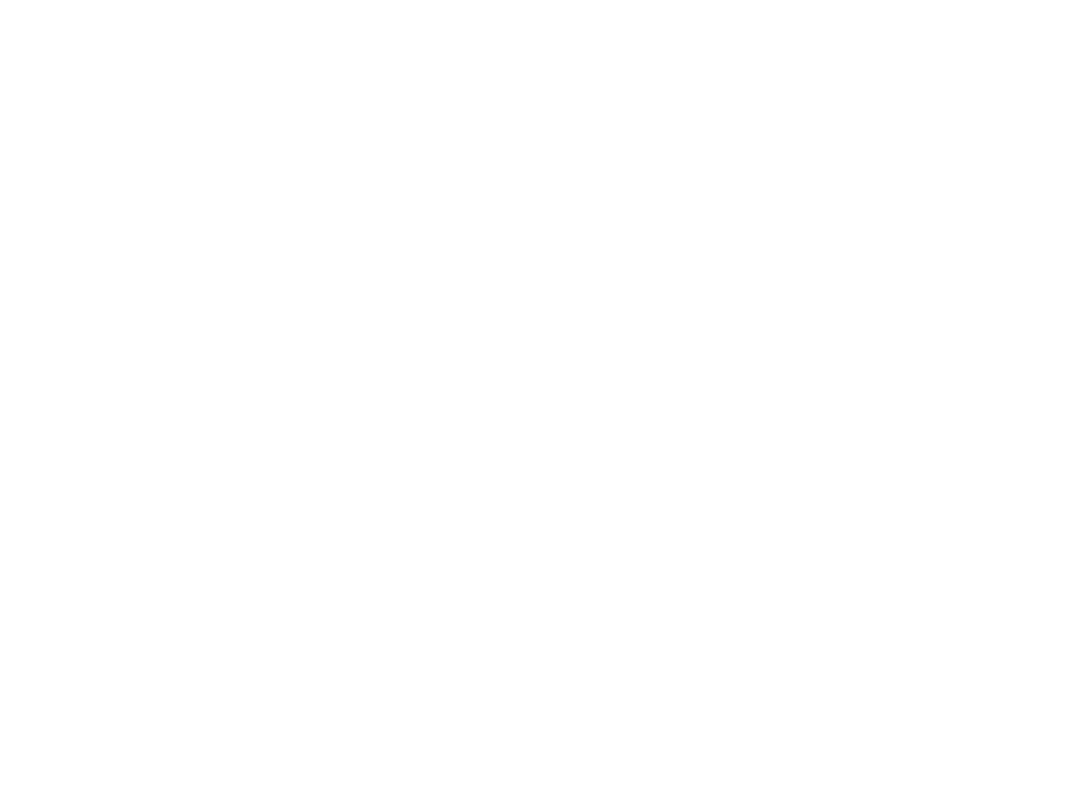
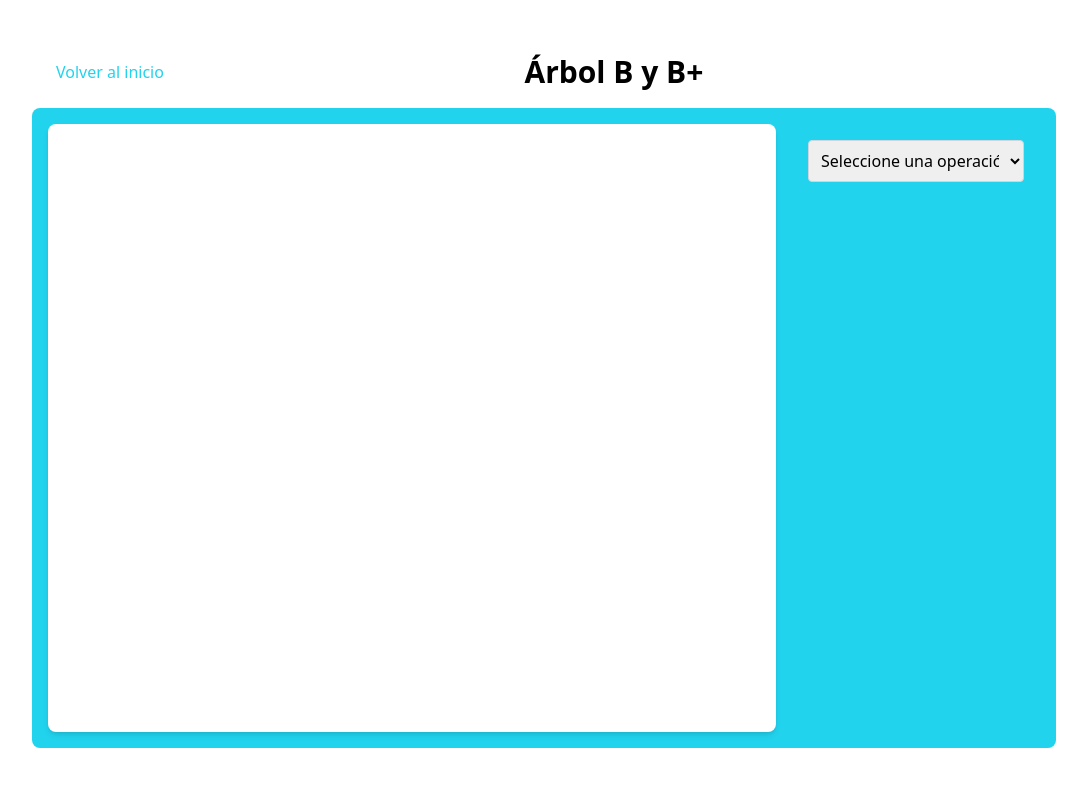
Before and after one commit to luc4shk/UFPS_TREE, a React (Vite) app: page /#/practicar-B in a window 1280 px wide. Before the commit this address had no page. Shown: the top 786 px of the page, without its empty margins (96-1183 px from the left). Built offline with nearby package versions, Linux system fonts and the light colour scheme.

Commit message:
Añadiendo páginas para inicio de práctica

```diff
--- a/package.json
+++ b/package.json
@@ -16,7 +16,8 @@
     "react-dom": "^18.3.1",
     "react-icons": "^5.3.0",
     "react-konva": "^18.2.10",
-    "react-router-dom": "^6.26.2"
+    "react-router-dom": "^6.26.2",
+    "UFPS_TREE": "file:"
   },
   "devDependencies": {
     "@eslint/js": "^9.9.0",
--- a/src/components/CardList.jsx
+++ b/src/components/CardList.jsx
@@ -19,7 +19,7 @@ const CardList = () => {
           bgCard={item.bgCard}
           bgButton={item.bgButton}
           toConceptos={'#'}
-          toPracticar={'#'}
+          toPracticar={item.toPracticar}
         />
       ))}
     </main>
--- /dev/null
+++ b/src/components/LayoutTree.jsx
@@ -0,0 +1,47 @@
+import { Link } from "react-router-dom";
+
+export const LayoutTree = ({ title, containerColor, linkColor }) => {
+
+    return (
+
+        <div className="flex flex-col items-center justify-center min-h-screen bg-gray-150 p-4">
+
+            <div className="flex items-center mb-4 w-full max-w-5xl px-4">
+
+                <button className={"mr-4 p-2 bg-white-500"} style={{ color: linkColor }}>
+                    <Link to="/">Volver al inicio</Link>
+                </button>
+
+                {/* Titulo */}
+                <div className="flex-grow text-center">
+                    <h1 className="text-3xl font-bold">{title}</h1>
+                </div>
+
+            </div>
+
+            {/* Contenedor */}
+            <div className= {`p-4 rounded-lg flex flex-col md:flex-row gap-4 w-full max-w-5xl h-auto md:h-[80vh]`} style={{ backgroundColor: containerColor }}>
+
+                {/* Área para el árbol */}
+                <div className="flex-grow bg-white rounded-lg shadow-md h-64 md:h-full"></div>
+
+                {/* Controles */}
+                <div className="flex-shrink-0 w-full md:w-1/4 bg-transparent p-4 flex flex-col">
+                    <select className="p-2 border border-gray-300 rounded mb-4">
+                        <option hidden>Seleccione una operación</option>
+                        <option>Crear</option>
+                        <option>Insertar</option>
+                        <option>Eliminar</option>
+                        <option>Buscar</option>
+                        <option>Recorridos</option>
+                        <option>Limpiar</option>
+                    </select>
+                </div>
+
+            </div>
+
+        </div>
+
+    );
+
+};
--- a/src/data.js
+++ b/src/data.js
@@ -16,7 +16,7 @@ const data = [
     complexity: 4,
     bgButton: '#90def6',
     toConceptos: '',
-    toPracticar: '',
+    toPracticar: '/practicar-B',
   },
   {
     title: 'Árbol AVL',
@@ -25,7 +25,7 @@ const data = [
     bgCard: '#ff5501',
     bgButton: '#ff9460',
     toConceptos: '',
-    toPracticar: '',
+    toPracticar: '/practicar-AVL',
   },
   {
     title: 'Árbol Rojo-Negro',
@@ -34,7 +34,7 @@ const data = [
     bgCard: '#0efe46',
     bgButton: '#6bfe8c',
     toConceptos: '',
-    toPracticar: '',
+    toPracticar: '/practicar-Rojo-Negro',
   },
 ]
 
--- /dev/null
+++ b/src/pages/practice/PracticaArbolAVL.jsx
@@ -0,0 +1,10 @@
+import { LayoutTree } from "../../components/LayoutTree"
+
+
+export const PracticaArbolAVL = () => {
+
+    return (
+        <LayoutTree title={'Árbol AVL'} containerColor={'#f55d0b'} linkColor={'#f55d0b'}></LayoutTree>
+    )
+
+}
--- /dev/null
+++ b/src/pages/practice/PracticaArbolB.jsx
@@ -0,0 +1,10 @@
+import { LayoutTree } from "../../components/LayoutTree";
+
+
+export const PracticaArbolB = () => {
+
+  return (
+    <LayoutTree title={'Árbol B y B+'} containerColor={'#22d3ee'} linkColor={'#22d3ee'}></LayoutTree>
+  );
+
+};
--- /dev/null
+++ b/src/pages/practice/PracticaArbolBST.jsx
@@ -0,0 +1,10 @@
+import { LayoutTree } from "../../components/LayoutTree";
+
+
+export const PracticaArbolBST = () => {
+
+    return (
+        <LayoutTree title={'Árbol BST'} containerColor={'#7e22ce'} linkColor={'#7e22ce'}></LayoutTree>
+    );
+
+};
--- /dev/null
+++ b/src/pages/practice/PracticaArbolRojoNegro.jsx
@@ -0,0 +1,10 @@
+import { LayoutTree } from "../../components/LayoutTree";
+
+
+export const PracticaArbolRojoNegro = () => {
+
+    return (
+        <LayoutTree title={'Árbol Rojo-Negro'} containerColor={'#74f50b'} linkColor={'#74f50b'}></LayoutTree>
+    );
+
+};
--- a/src/routes/AppRouter.jsx
+++ b/src/routes/AppRouter.jsx
@@ -1,12 +1,23 @@
 import { HashRouter as Router, Routes, Route } from 'react-router-dom'
 import Home from '../pages/Home'
 import App from '../App'
+import { PracticaArbolAVL } from '../pages/practice/PracticaArbolAVL'
+import { PracticaArbolBST } from '../pages/practice/PracticaArbolBST'
+import { PracticaArbolRojoNegro } from '../pages/practice/PracticaArbolRojoNegro'
+import { PracticaArbolB } from '../pages/practice/PracticaArbolB'
+
 const AppRouter = () => {
   return (
     <Router>
       <Routes>
         <Route path="/" element={<Home />} />
         <Route path="/mostrar" element={<App />} />
+
+        {/* Rutas para página de inico de práctica */}
+        <Route path="/practicar-BST" element={<PracticaArbolBST />} />
+        <Route path="/practicar-B" element={<PracticaArbolB />} />
+        <Route path="/practicar-AVL" element={<PracticaArbolAVL />} />
+        <Route path="/practicar-Rojo-Negro" element={<PracticaArbolRojoNegro />} />
       </Routes>
     </Router>
   )
```
Also changed, not shown: 1 other file (tests, documents, lock files or other folders).
